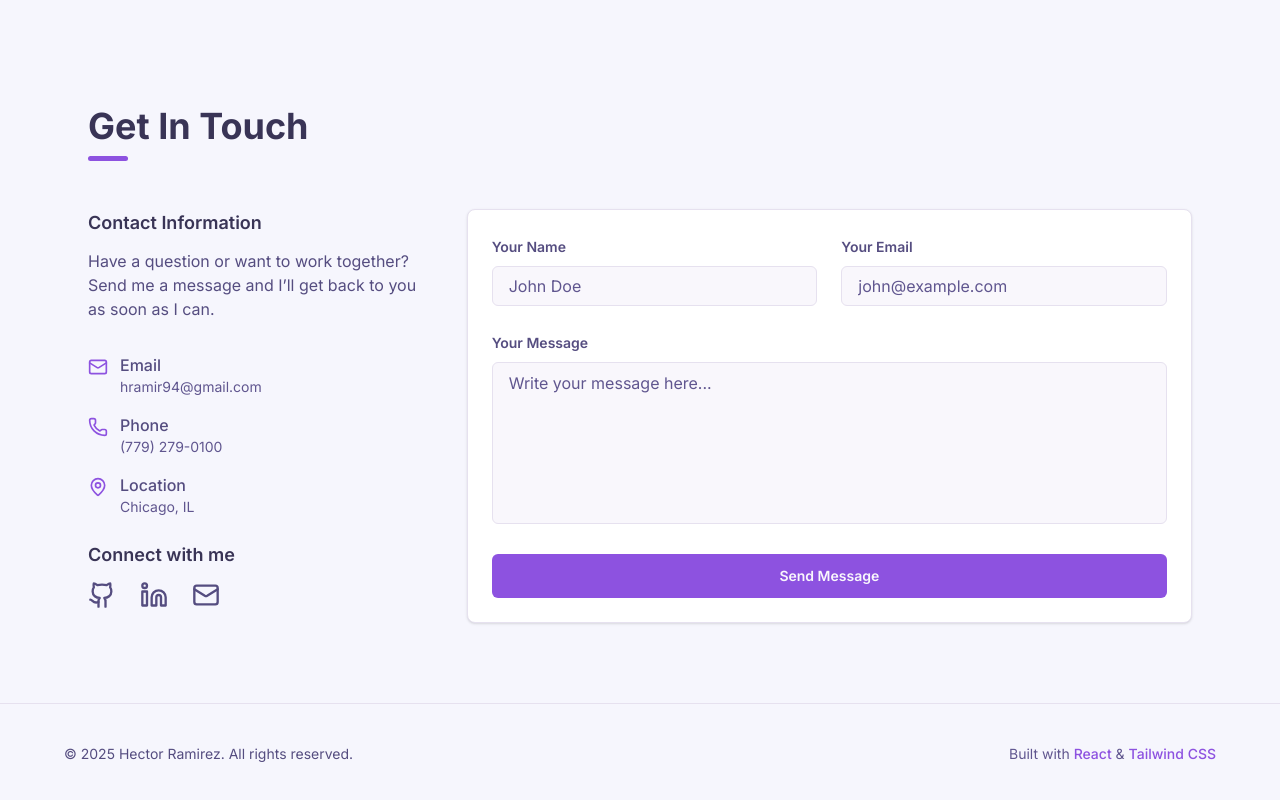
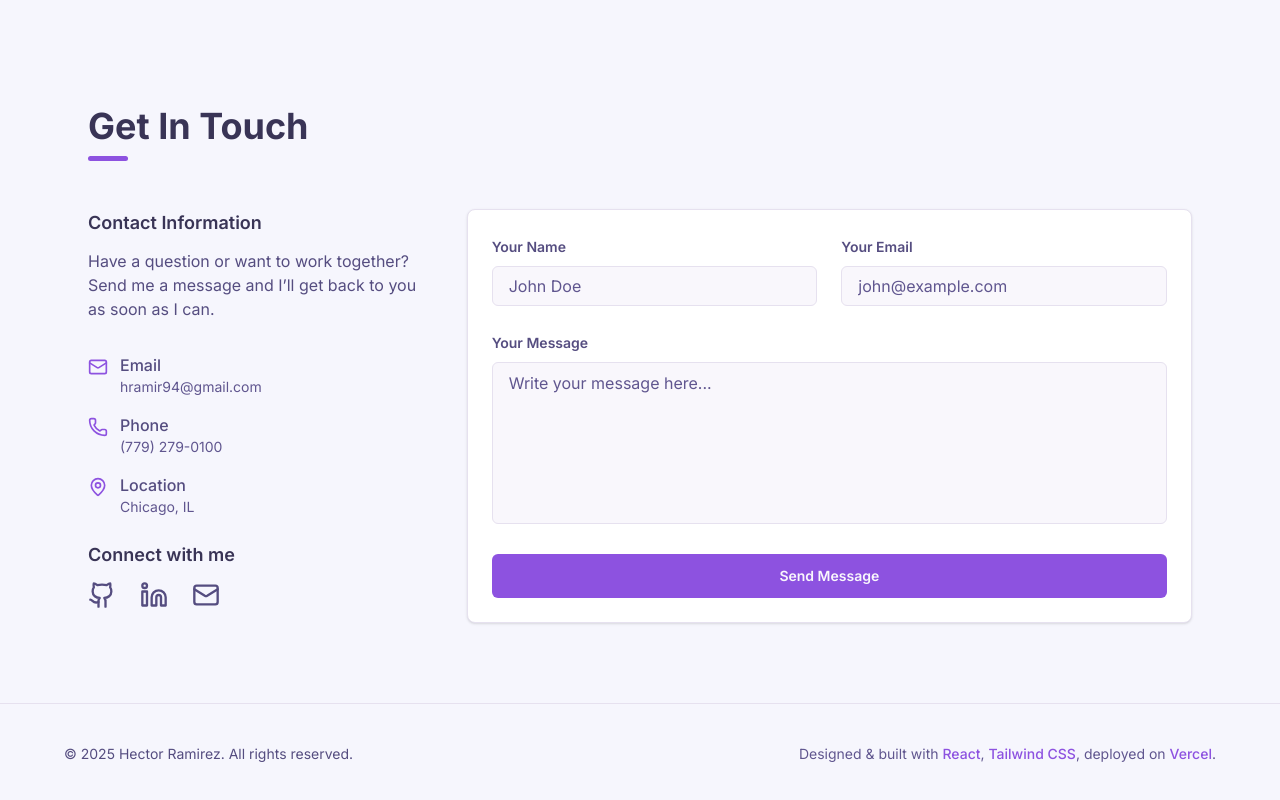
Before and after one commit to hectorlil48/my-portfolio, a React (Vite) app: page / in a window 1280 px wide. Shown: the part 4370-5170 px from the top of the page. Built offline with nearby package versions, Linux system fonts and the light colour scheme.

Commit message:
fix: Changed the footer to include deployed on vercel

```diff
--- a/src/components/sections/Footer.jsx
+++ b/src/components/sections/Footer.jsx
@@ -1,13 +1,13 @@
 const Footer = () => {
   return (
     <footer className="bg-background border-skill-border text-foreground border-t px-6 py-10 transition-colors duration-300">
-      <div className="mx-auto flex max-w-6xl flex-col items-center justify-between gap-4 md:flex-row">
+      <div className="mx-auto flex max-w-6xl flex-col items-center justify-between gap-2 md:flex-row">
         <p className="text-sm">
           &copy; {new Date().getFullYear()} Hector Ramirez. All rights reserved.
         </p>
 
-        <p className="text-muted text-sm">
-          Built with{" "}
+        <p className="text-muted text-center text-sm md:text-right">
+          Designed & built with{" "}
           <a
             href="https://reactjs.org"
             target="_blank"
@@ -15,8 +15,8 @@ const Footer = () => {
             className="text-primary font-medium hover:underline"
           >
             React
-          </a>{" "}
-          &{" "}
+          </a>
+          ,{" "}
           <a
             href="https://tailwindcss.com"
             target="_blank"
@@ -25,6 +25,16 @@ const Footer = () => {
           >
             Tailwind CSS
           </a>
+          , deployed on{" "}
+          <a
+            href="https://vercel.com"
+            target="_blank"
+            rel="noopener noreferrer"
+            className="text-primary font-medium hover:underline"
+          >
+            Vercel
+          </a>
+          .
         </p>
       </div>
     </footer>
```
